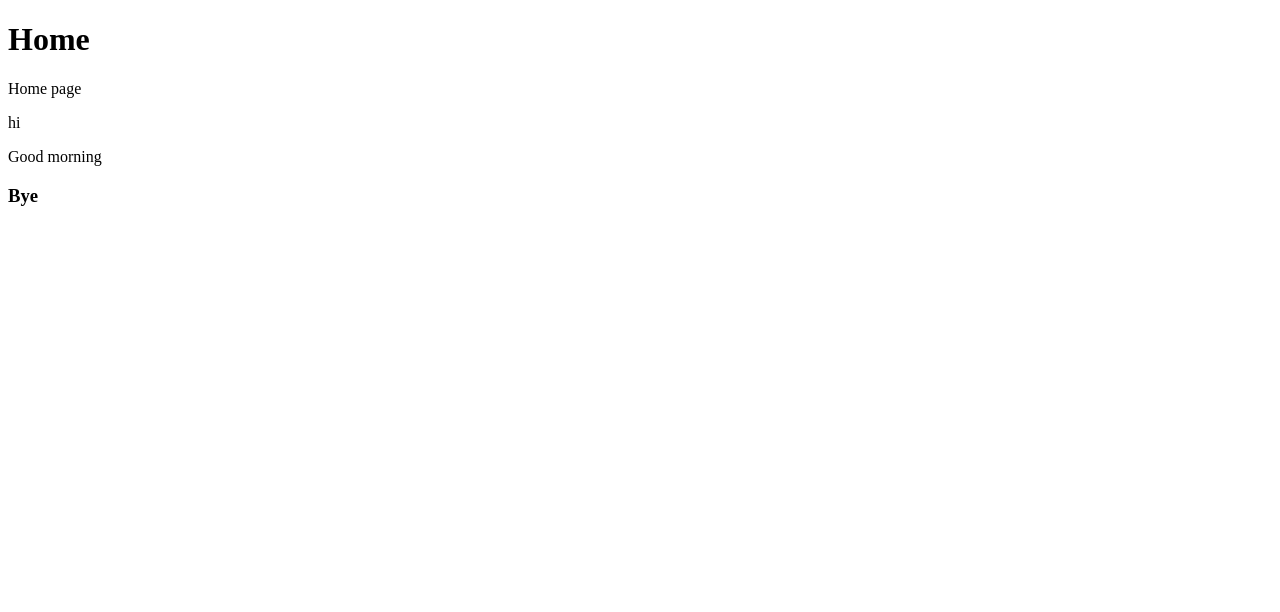
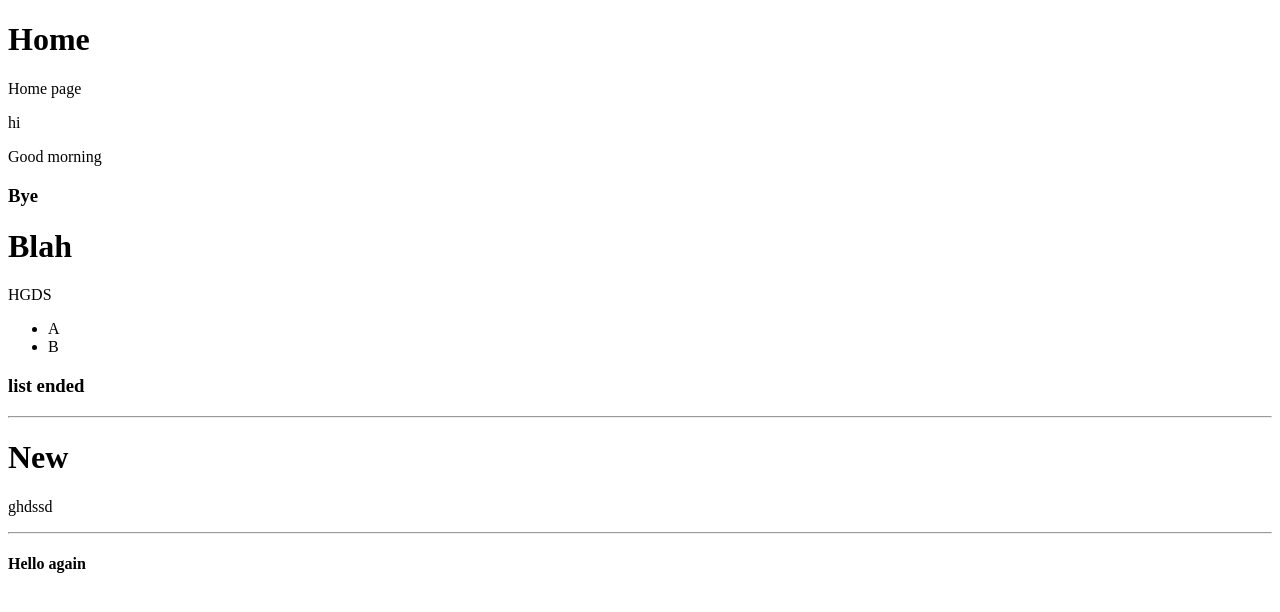
Before and after one commit to Hiirushi/Lab_session, a plain HTML site: page index.html in a window 1280 px wide. Drawn offline with Linux system fonts and the light colour scheme.

Commit message:
Added new feature two

```diff
--- a/index.html
+++ b/index.html
@@ -9,5 +9,17 @@
         <p>hi</p>
         <p>Good morning</p>
         <h3>Bye</h3>
+        <h1>Blah</h1>
+        <p>HGDS</p>
+        <ul>
+            <li>A</li>
+            <li>B</li>
+        </ul>
+        <h3>list ended</h3>
+        <hr>
+        <h1>New</h1>
+        <p>ghdssd</p>
+        <hr>
+        <h4>Hello again</h4>
     </body>
 </html>
```
